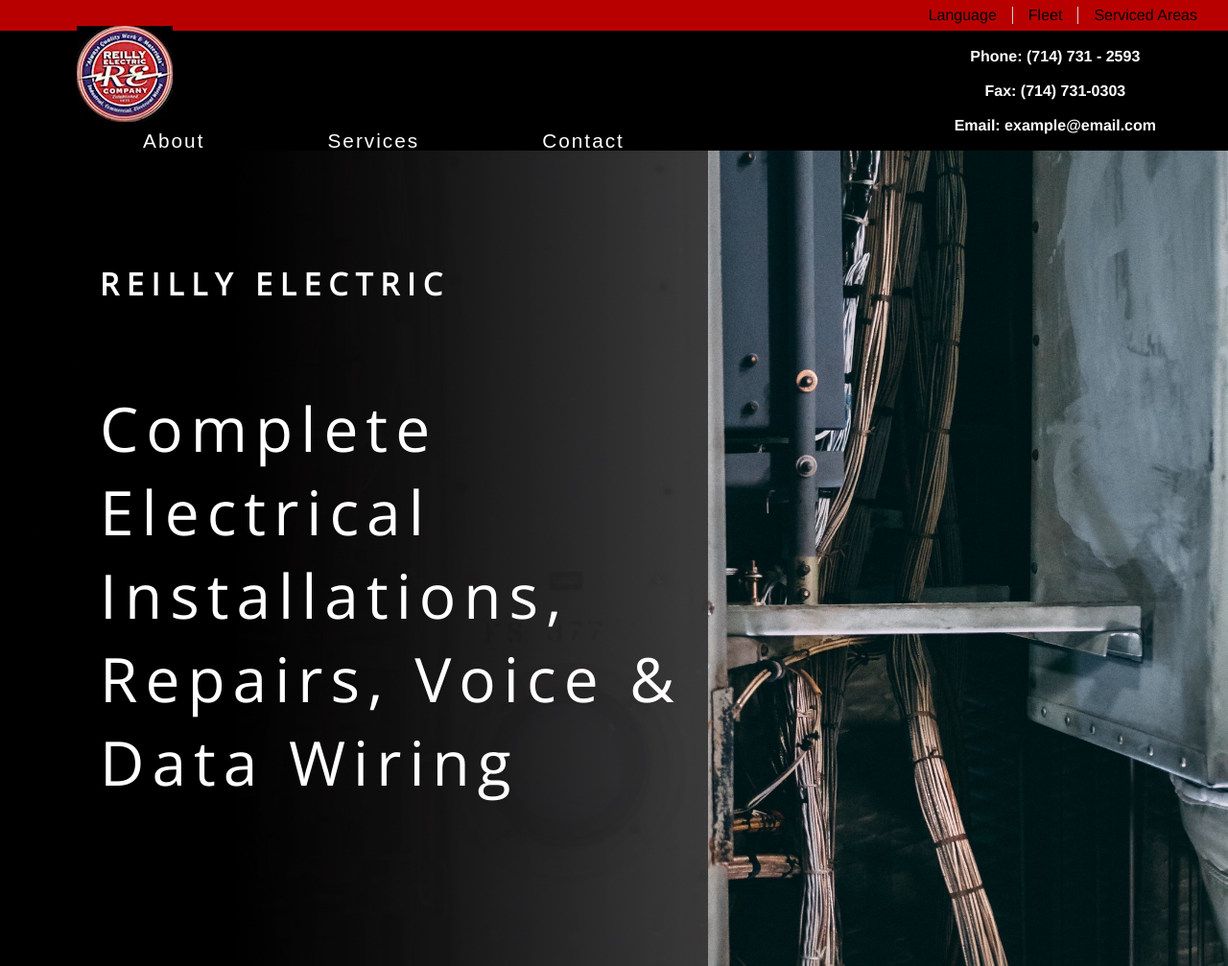
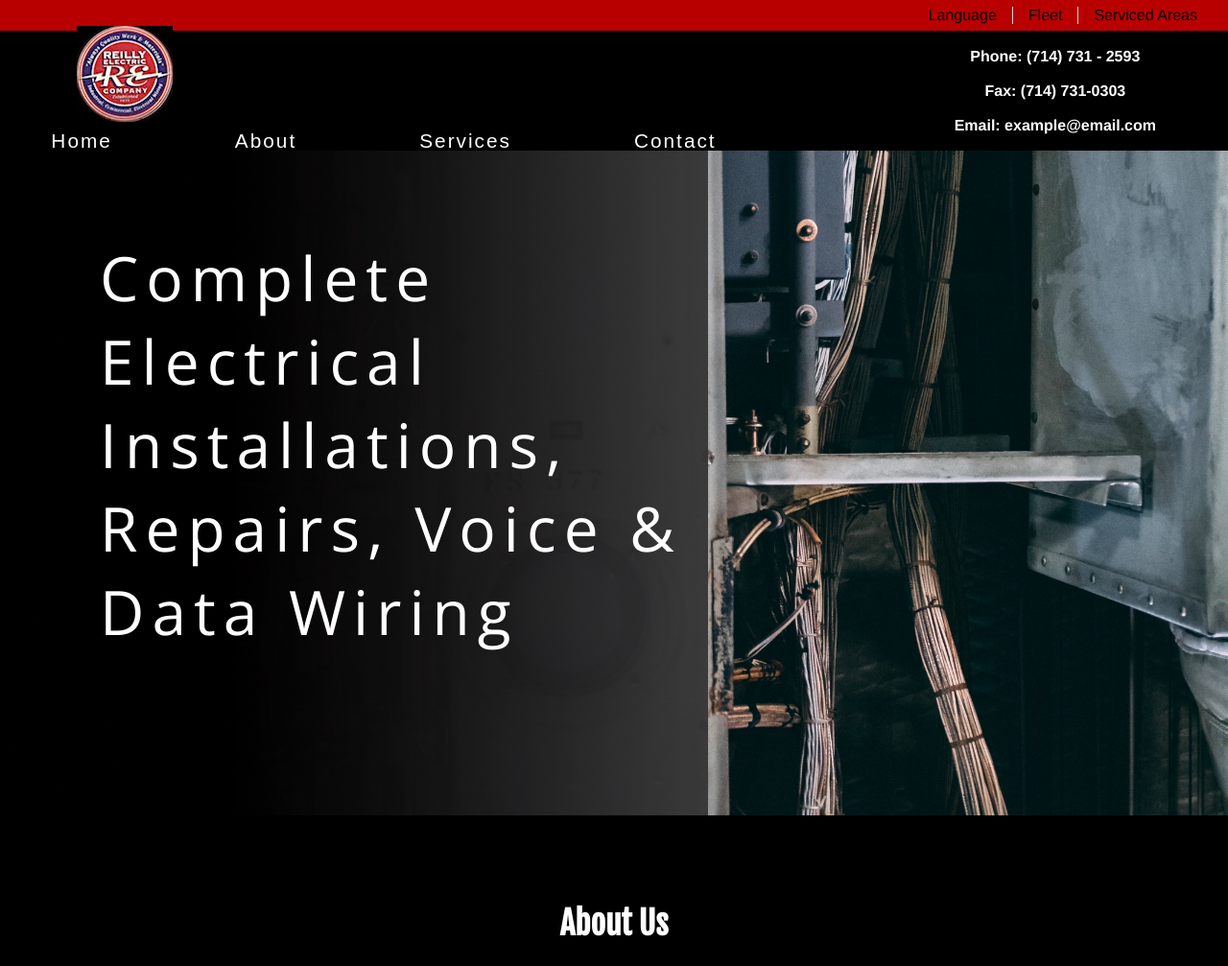
Before and after one commit to ChaseAcklam/re-test-2, a plain HTML site: page index.html in a window 1280 px wide. Shown: the top 1007 px of the page at 96% size. Drawn offline with nearby package versions, Linux system fonts and the light colour scheme; some packages are replaced by stand-ins of ours.

Commit message:
Head position-fixed

```diff
--- a/index.html
+++ b/index.html
@@ -27,6 +27,9 @@
               <img src="resources/images/Logo.jpg" alt="Logo">
             </div>
             <div class="nav">
+              <div class="nav-item">
+                <a href="#header">Home</a>
+              </div>
               <div class="nav-item">
                 <a href="#about">About</a>
               </div>
--- a/resources/css/style.css
+++ b/resources/css/style.css
@@ -2,6 +2,12 @@ body {
   margin: 0 auto;
   font-family: Helvetica;
   font-size: 16px;
+}
+
+header {
+  position: fixed;
+  width: 100%;
+  z-index: 3;
 }
 
 .headcontainer {
```
Also changed, not shown: services.html (+3 -0 lines).
